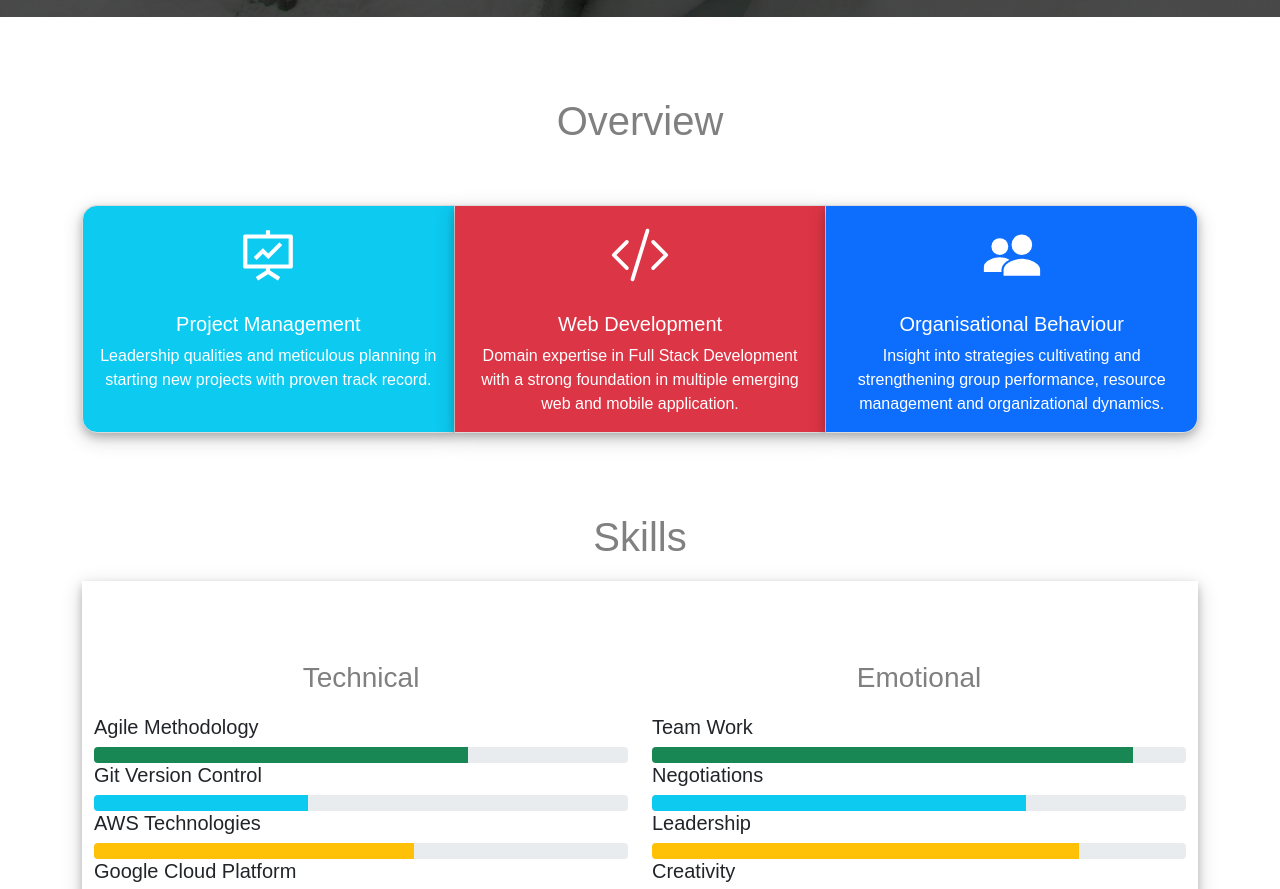
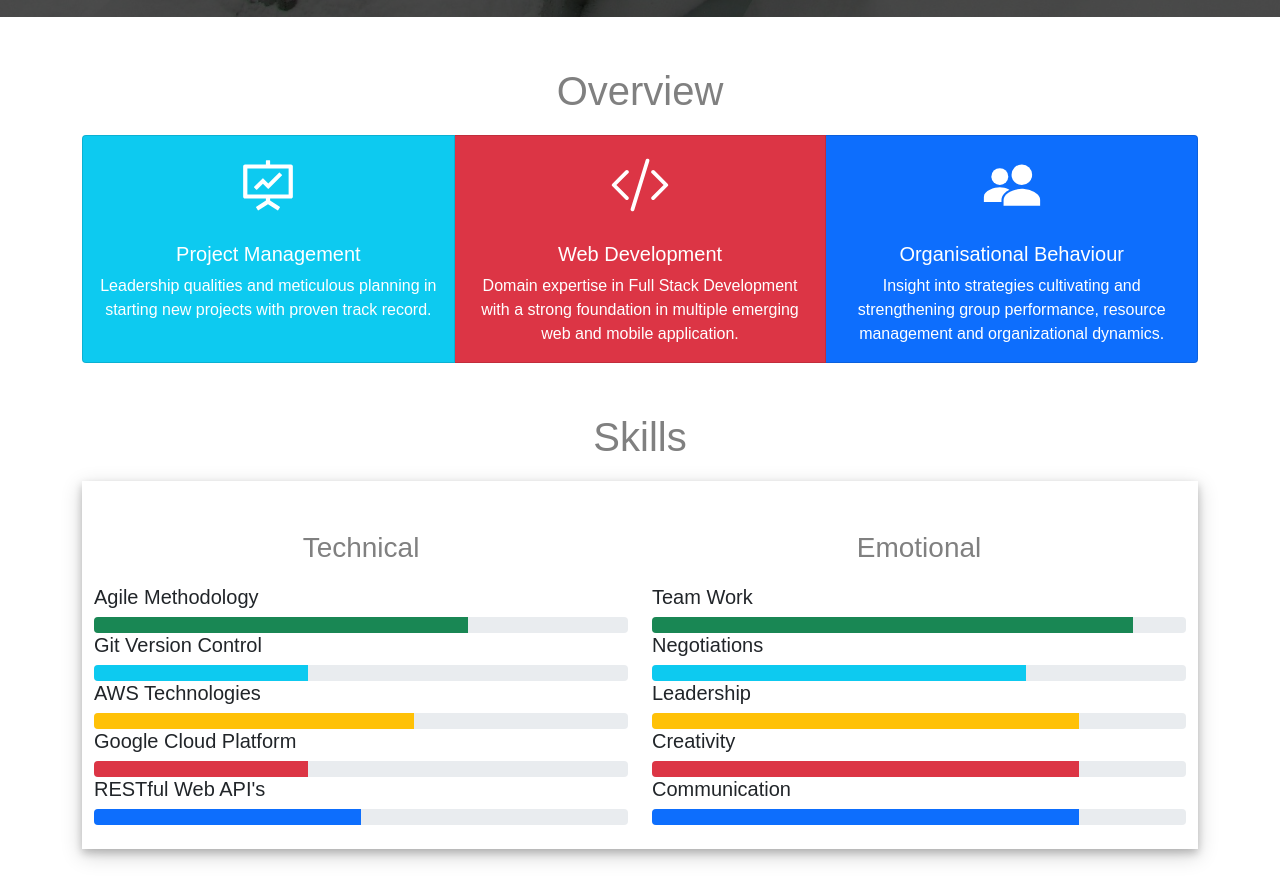
Before and after one commit to mandeep1580/portfolio-mandeep-singh-dhillon, a React (Create React App) app: page / in a window 1280 px wide. Shown: the part 839-1728 px from the top of the page. Built offline with nearby package versions, Linux system fonts and the light colour scheme.

Commit message:
updated classes and sytling

```diff
--- a/src/App.css
+++ b/src/App.css
@@ -53,7 +53,6 @@
 .logo {
   margin: auto;
   width: fit-content;
-  /* margin-top: 40px; */
   height: fit-content;
 }
 
@@ -63,7 +62,7 @@
 
 .heading {
   text-align: center;
-  margin-top: 80px;
+  margin-top: 50px;
   margin-bottom: 20px;
   color: gray;
 }
@@ -145,8 +144,8 @@
   text-align: center;
 }
 
-.card {
-  height: auto;
+.websites {
+  height: 25rem;
   width: 18rem;
   margin-top: 40px;
   margin-bottom: auto;
@@ -160,11 +159,12 @@
   border-radius: 15px;
 }
 
+.portfolio{
+  margin: auto;
+}
+
 .button-card {
-  margin-top: auto;
-  margin-bottom: auto;
-  margin-left: auto;
-  margin-right: auto;
+  margin: auto;
   text-align: center;
 }
 
--- a/src/Components/Portfolio.js
+++ b/src/Components/Portfolio.js
@@ -3,7 +3,6 @@
 import { Row } from 'react-bootstrap'
 // import Button from 'react-bootstrap/Button'
 // import Link from "react-bootstrap/NavLink"
-
 
 export default class Portfolio extends Component {
     render() {
--- a/src/Components/Websites.js
+++ b/src/Components/Websites.js
@@ -3,16 +3,16 @@
 import Button from 'react-bootstrap/Button';
 import Link from "react-bootstrap/NavLink";
 import { Row } from 'react-bootstrap';
+import Card from 'react-bootstrap/Card'
 
 
 export default class Websites extends Component {
     render() {
         return (
-            <div className="card">
+            <Card className="websites col-lg-3 col-md-6 col-sm-12">
                 <img src={this.props.img} alt="" />
-
                 <h5 className="text-muted mt-3">{this.props.name}</h5>
-                <p className="text-muted mt-1">{this.props.tech}</p>
+                <p className="text muted mt-1">{this.props.tech}</p>
                 <Row className="button-card ">
                     <Link href={this.props.website}>
                         <Button variant="success"> <AiOutlineLink /> Visit Site</Button>
@@ -21,10 +21,7 @@
                         <Button variant="dark"> <AiOutlineGithub /> Github</Button>
                     </Link>
                 </Row>
-
-            </div>
-
-
+            </Card>
         )
     }
 }
```
